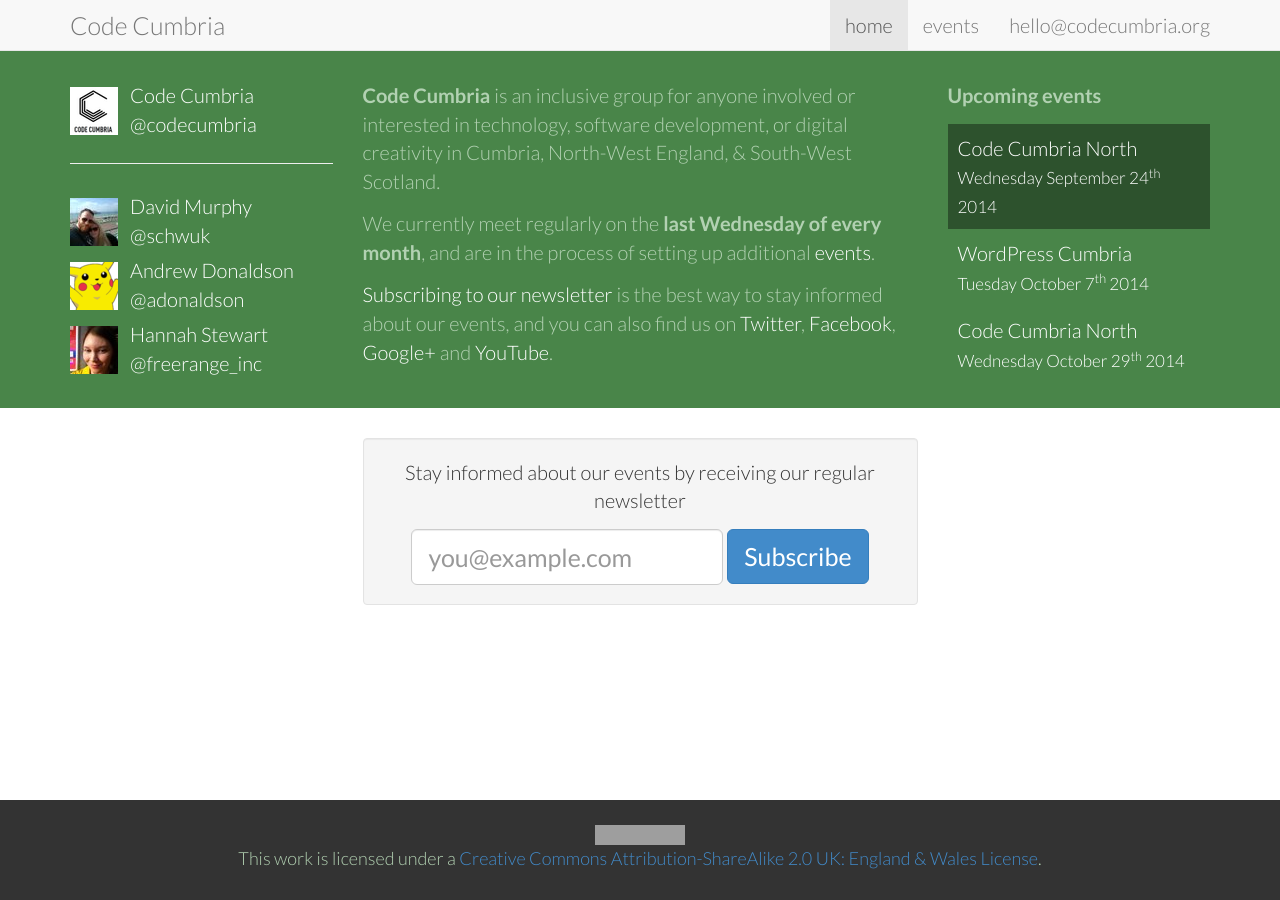
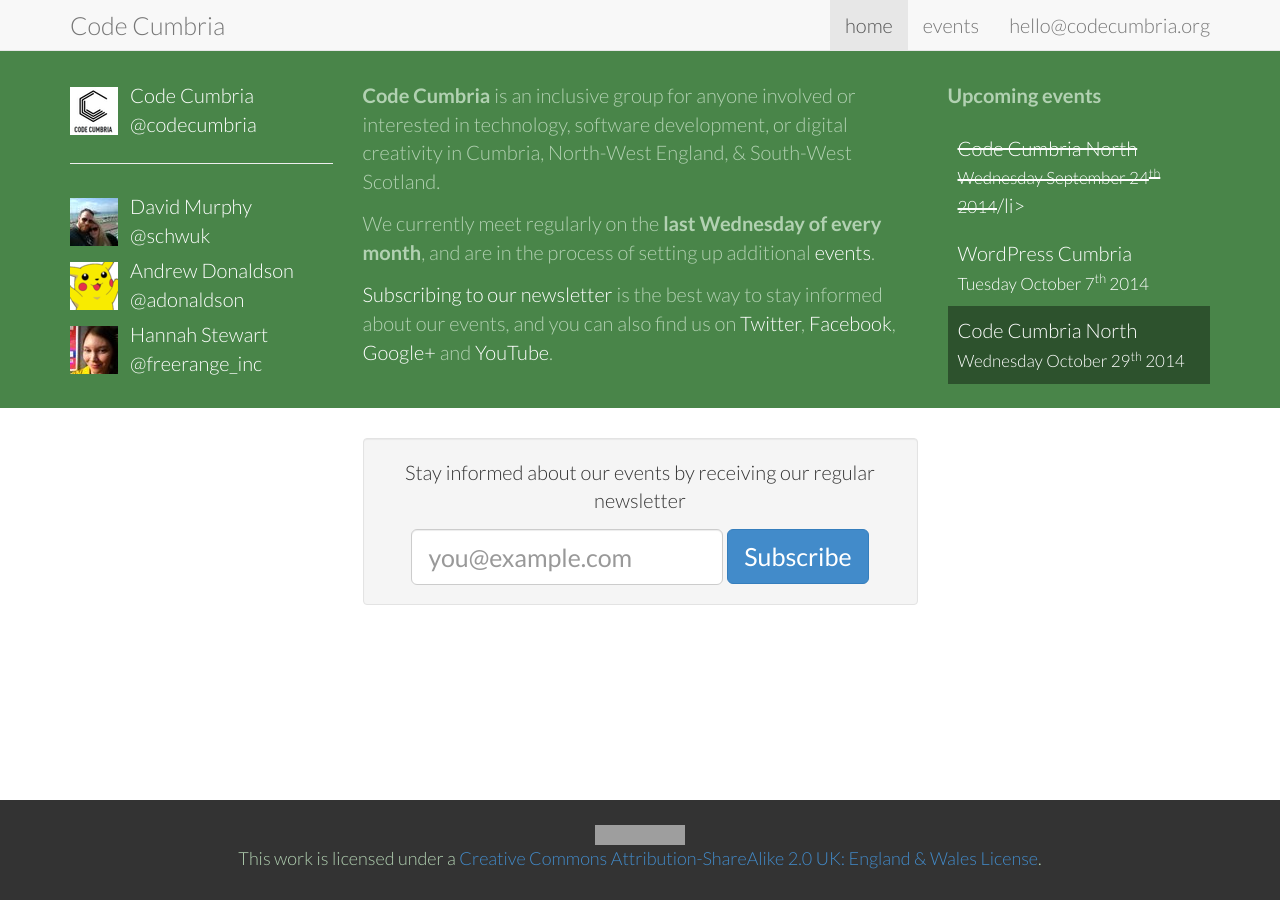
Before and after one commit to CodeCumbria/codecumbria.github.io, a Jekyll site: the page built from index.html, in a window 1280 px wide. Built offline with Jekyll 4.4.1, drawn with Linux system fonts in a browser that asks for light colours; Markdown is read by kramdown in place of the engine named in the settings; grey boxes are pictures that could not be loaded.

Commit message:
Cancelled 2014.09

```diff
--- a/index.html
+++ b/index.html
@@ -17,9 +17,9 @@ section: home
       <div class="col-md-3 col-md-push-3 events">
         <h2>Upcoming events</h2>
         <ul>
-          <a href="/events/code_cumbria_north.html" title="View details of the Code Cumbria North event"><li class="next">Code Cumbria North<br /><small>Wednesday September 24<sup>th</sup> 2014</small></li></a>
+          <a><li><del>Code Cumbria North<br /><small>Wednesday September 24<sup>th</sup> 2014</small></del>/li></a>
           <a><li>WordPress Cumbria<br /><small>Tuesday October 7<sup>th</sup> 2014</small></li></a>
-          <a><li>Code Cumbria North<br /><small>Wednesday October 29<sup>th</sup> 2014</small></li></a>
+          <a href="/events/code_cumbria_north.html" title="View details of the Code Cumbria North event"><li class="next">Code Cumbria North<br /><small>Wednesday October 29<sup>th</sup> 2014</small></li></a>
         </ul>
       </div>
       <div class="col-md-3 col-md-pull-9 people">
```
